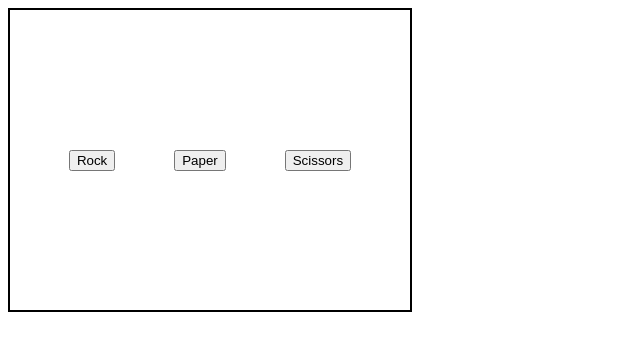
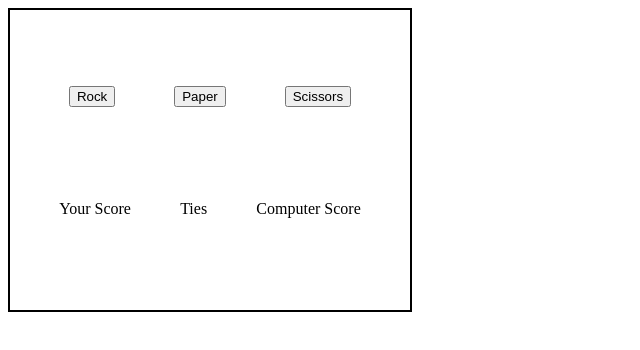
Before and after one commit to BradMJ/rock-paper-scissors-project, a plain HTML site: page index.html in a window 1280 px wide. Shown: the whole page, without its empty margins (0-640 px from the left). Drawn offline with Linux system fonts and the light colour scheme.

Commit message:
add div box for scores in html, add selectors in js, and add some basic css styles

```diff
--- a/index.html
+++ b/index.html
@@ -7,6 +7,7 @@
     <link rel="stylesheet" href="./styles.css">
 </head>
 <body>
+    <div id="boxOfButtonsAndScore">
         <div id="boxOfButtons">
             <div id="rockBox">
                 <button id="rockButton" class="btn">Rock</button>
@@ -18,6 +19,19 @@
                 <button id="scissorsButton" class="btn">Scissors</button>
             </div>
         </div>
+        <!--2/12/23 added box to display scores-->
+        <div id="boxOfScores">
+            <div id="yourScore">
+                <p>Your Score</p>
+            </div>
+            <div id="tieScore">
+                <p>Ties</p>
+            </div>
+            <div id="computerScore">
+                <p>Computer Score</p>
+            </div>
+        </div>
+    </div>
     <div id="outcome">
         <p id="results"></p>
     </div>
--- a/script.js
+++ b/script.js
@@ -18,6 +18,10 @@ const selectScissors = document.getElementById('scissorsButton');
 const rpsButtons = document.getElementsByClassName('btn');
 // 2/3/23 Add a div for displaying results and change all of your console.logs into DOM methods
 const outcomeDiv = document.getElementById('outcome');
+// 2/12/23 Added selectors for boxOfScores div
+const yourScore = document.querySelector('#yourScore');
+const tieScore = document.querySelector('#tieScore');
+const computerScore = document.querySelector('#computerScore');
 
 function playRound() {
     const playerSelection = getPlayerChoice();
--- a/styles.css
+++ b/styles.css
@@ -1,8 +1,19 @@
-#boxOfButtons {
+#boxOfButtonsAndScore {
     height: 300px;
     width: 400px;
     border: 2px solid black;
     display: flex;
+    flex-direction: column;
+    justify-content: space-evenly;
+}
+
+#boxOfButtons {
+    display: flex;
     align-items: center;
     justify-content: space-evenly;
 }
+
+#boxOfScores {
+    display: flex;
+    justify-content: space-evenly;
+}
```
Lines whose indentation alone changed are shown as unchanged.
